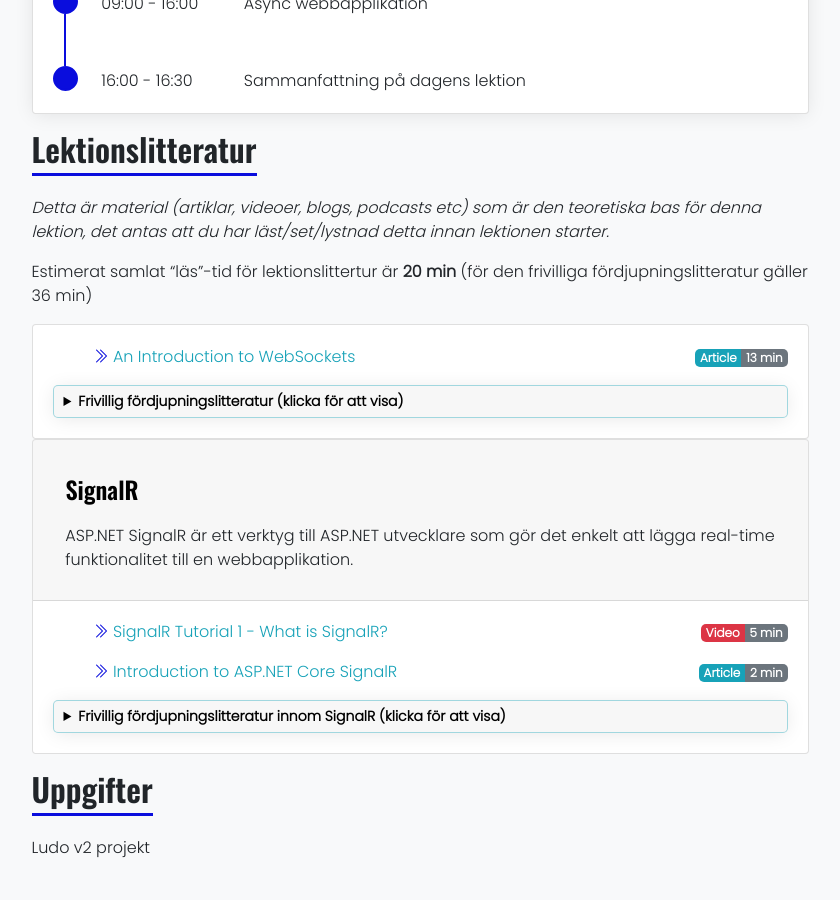
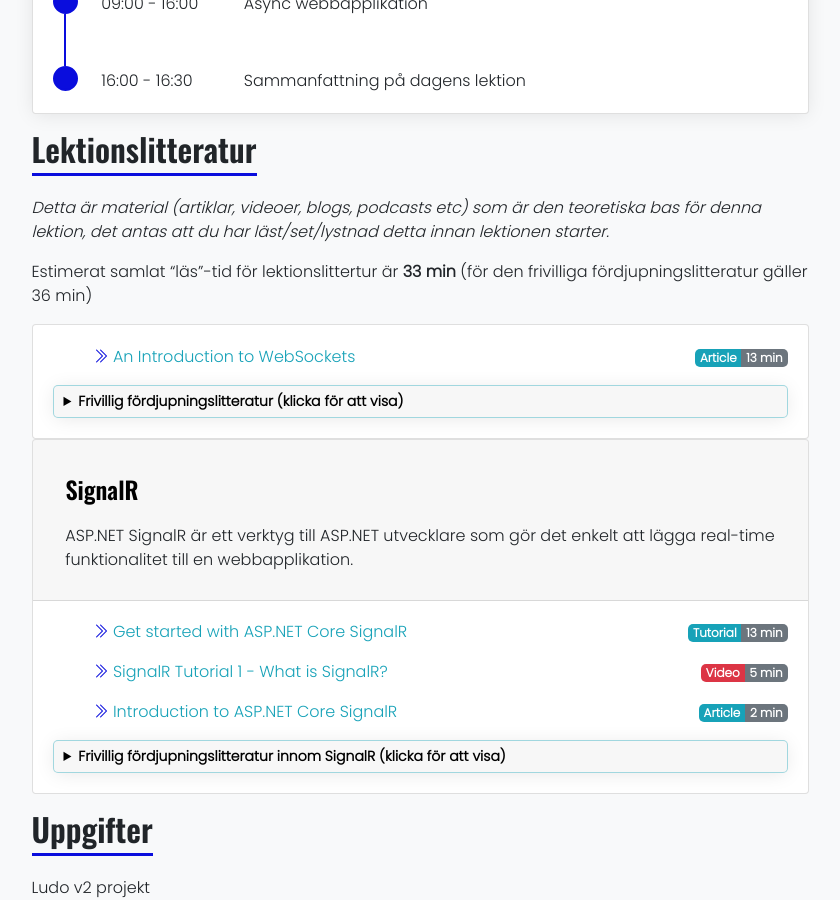
Before and after one commit to PGBSNH20/PGBSNH20-backendweb, a Jekyll site: the page built from lectures/10-asyncweb.md, in a window 1280 px wide and 900 px high, scrolled down 1435 px. Shown: the whole window, without its empty margins (220-1060 px from the left). Built offline with Jekyll 4.4.1, drawn with Linux system fonts in a browser that asks for light colours; nearby versions of some CDN libraries; before the commit the page ends 2311 px from its top, so only the background shows below that.

Commit message:
Updates links

```diff
--- a/_data/lecture_async_webapplication.yml
+++ b/_data/lecture_async_webapplication.yml
@@ -1,6 +1,6 @@
 ---
 contentTimeTotal:
-  literatureTime: 20
+  literatureTime: 33
   optionalLiteratureTime: 36
 notInTopic:
   literature:
@@ -22,10 +22,17 @@ notInTopic:
     timeBadge: info
 topics:
   - topic: "SignalR"
-    literatureTime: 7
+    literatureTime: 20
     optionalLiteratureTime: 22
     description-include: signalr.md
     literature:
+    - title: "Get started with ASP.NET Core SignalR"
+      url: https://docs.microsoft.com/en-us/aspnet/core/tutorials/signalr?view=aspnetcore-5.0&tabs=visual-studio
+      timeType: Tutorial
+      timeMinutes: 13
+      timeBadge: info
+      description: >
+        In this tutorial, you create a chat app that uses ASP.NET Core SignalR.
     - title: "SignalR Tutorial 1 - What is SignalR?"
       url: https://www.youtube.com/watch?v=kr8uHeNjOKw&list=PL_c9BZzLwBRKJugyyAdhBoAPRs1DdaS7n
       timeType: Video
```
Also changed, not shown: _data/lecture_automatic_testing.yml (+8 -0 lines).
